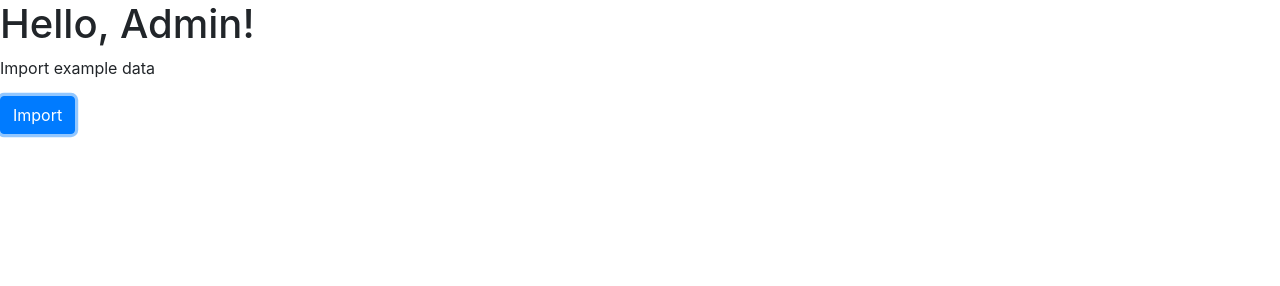
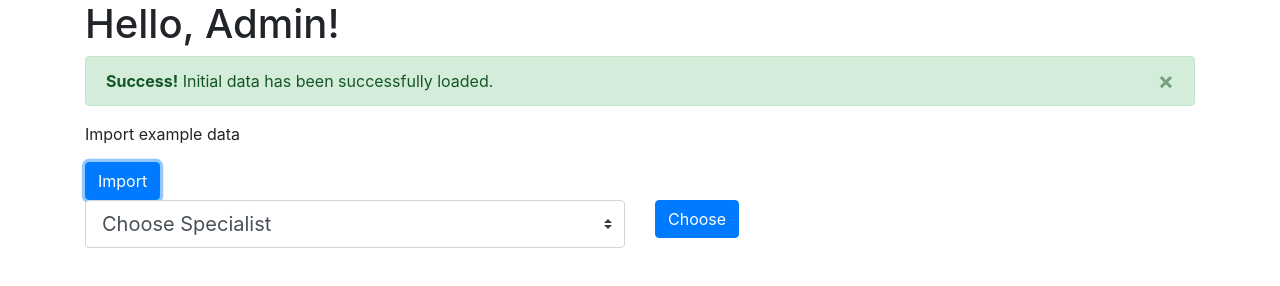
Before and after one commit to Kristute/Line-Management-System, a plain HTML site: page admin.html in a window 1280 px wide. Both pictures are taken after a click on the button "Import". Drawn offline with nearby package versions, Linux system fonts and the light colour scheme.

Commit message:
Added data upload to local storage, added specialists dropdown initialization

```diff
--- a/admin.html
+++ b/admin.html
@@ -11,13 +11,39 @@
     <title>Admin page</title>
   </head>
   <body>
+  <div class="container">
     <h1>Hello, Admin!</h1>
-
-    <p>Import example data</p>
-    <button type="button" class="btn btn-primary" onclick="importData()">Import</button>
+    <div id="import-notification-success" class="alert alert-success alert-dismissible fade d-none" role="alert">
+      <strong>Success!</strong> Initial data has been successfully loaded.
+      <button type="button" class="close" data-dismiss="alert" aria-label="Close">
+        <span aria-hidden="true">&times;</span>
+      </button>
+    </div>
+    <div id="import-notification-error" class="alert alert-danger alert-dismissible fade d-none" role="alert">
+      <strong>Sorry,</strong> initial data could not be loaded.
+      <button type="button" class="close" data-dismiss="alert" aria-label="Close">
+        <span aria-hidden="true">&times;</span>
+      </button>
+    </div>
+    <div class="row">
+      <div class="col">
+        <p>Import example data</p>
+        <button type="button" class="btn btn-primary" id="load-data">Import</button>
+      </div>
+    </div>
+    <div class="row">
+      <div class="col">
+        <select id="specialists-dropdown" class="custom-select custom-select-lg mb-3 d-none" name="specialist">
+        </select>
+      </div>
+      <div class="col">
+        <button type="button" class="btn btn-primary" id="choose-specialist">Choose</button>
+      </div>
+  </div>
+</div>
     <!-- Optional JavaScript -->
     <!-- jQuery first, then Popper.js, then Bootstrap JS -->
-    <script src="https://code.jquery.com/jquery-3.3.1.slim.min.js" integrity="sha384-q8i/X+965DzO0rT7abK41JStQIAqVgRVzpbzo5smXKp4YfRvH+8abtTE1Pi6jizo" crossorigin="anonymous"></script>
+    <script src="https://code.jquery.com/jquery-3.4.1.min.js" integrity="sha256-CSXorXvZcTkaix6Yvo6HppcZGetbYMGWSFlBw8HfCJo="crossorigin="anonymous"></script>
     <script src="https://cdnjs.cloudflare.com/ajax/libs/popper.js/1.14.7/umd/popper.min.js" integrity="sha384-UO2eT0CpHqdSJQ6hJty5KVphtPhzWj9WO1clHTMGa3JDZwrnQq4sF86dIHNDz0W1" crossorigin="anonymous"></script>
     <script src="https://stackpath.bootstrapcdn.com/bootstrap/4.3.1/js/bootstrap.min.js" integrity="sha384-JjSmVgyd0p3pXB1rRibZUAYoIIy6OrQ6VrjIEaFf/nJGzIxFDsf4x0xIM+B07jRM" crossorigin="anonymous"></script>
     <script src="./js/administration.js"></script>
--- a/js/administration.js
+++ b/js/administration.js
@@ -1,3 +1,50 @@
-function importData() {
-    console.log('Save to localstorage');
+$('#load-data').click(() => {
+  $.when(
+    loadJsonDataToLocalStorage("./data/service.json", "line-data"),
+    loadJsonDataToLocalStorage("./data/clients.json", "line-clients"),
+    loadJsonDataToLocalStorage("./data/specialists.json", "line-specialists")
+  ).then(
+    () => {
+      $('#import-notification-success').removeClass('d-none');
+      $('#import-notification-success').addClass('show');
+      initializeSpecialistsSelector();
+    },
+    () => {
+      $('#import-notification-error').removeClass('d-none');
+      $('#import-notification-error').addClass('show');
+    }
+  );
+});
+
+function loadJsonDataToLocalStorage(url, localStorageKey) {
+  return $.ajax({
+    type: "Get",
+    url: url,
+    dataType: "json",
+    success: (data) => {
+      localStorage.setItem(localStorageKey, JSON.stringify(data));
+    },
+    error: (e) => {
+        console.log(e);
+    }
+});
+}
+
+function initializeSpecialistsSelector () {
+  const specialistsData = localStorage.getItem('line-specialists');
+  const dropdown = $('#specialists-dropdown')
+
+  if (specialistsData !== null) {
+    dropdown.empty();
+    dropdown.append('<option selected="true" disabled>Choose Specialist</option>');
+    dropdown.prop('selectedIndex', 0);
+
+    $.each(JSON.parse(specialistsData), (key, entry) => {
+      dropdown.append($('<option></option>').attr('value', entry.abbreviation).text(entry.specialist));
+    })
+
+    dropdown.removeClass('d-none');
   }
+}
+
+initializeSpecialistsSelector();
```
